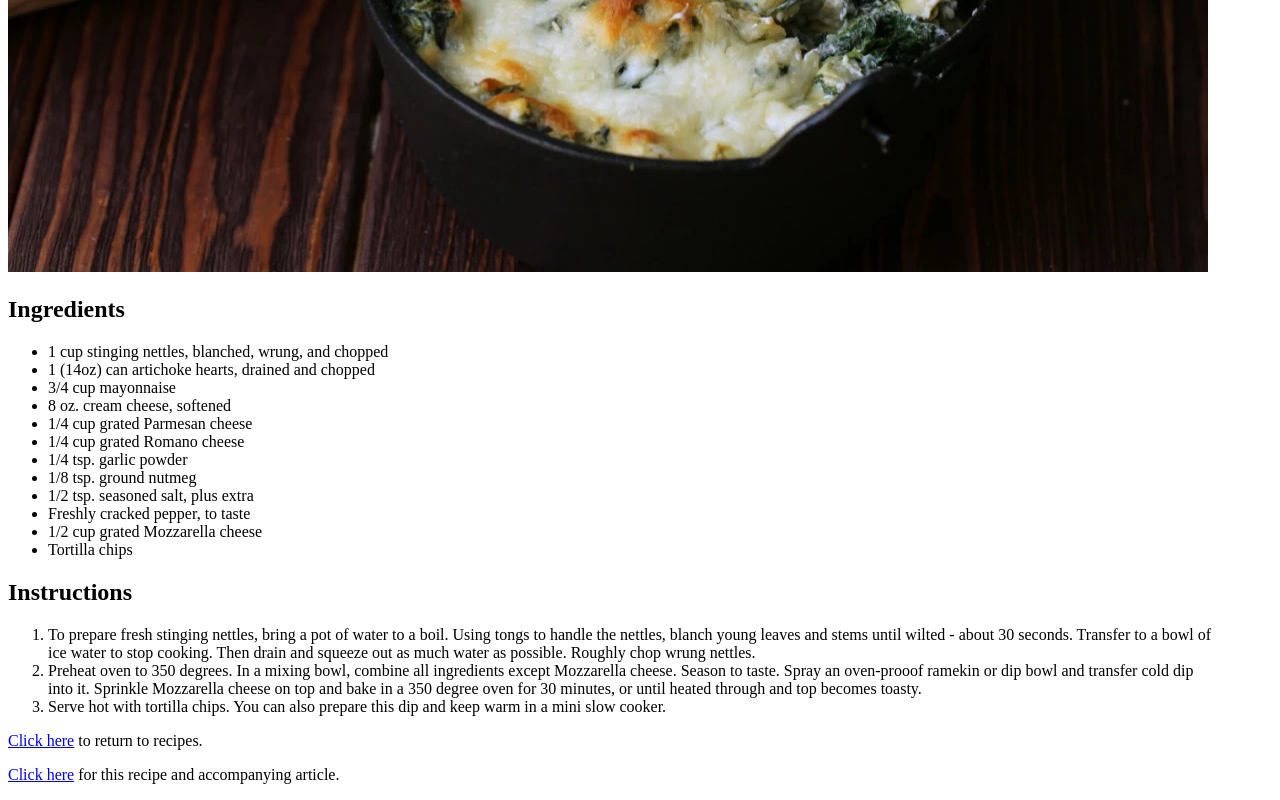
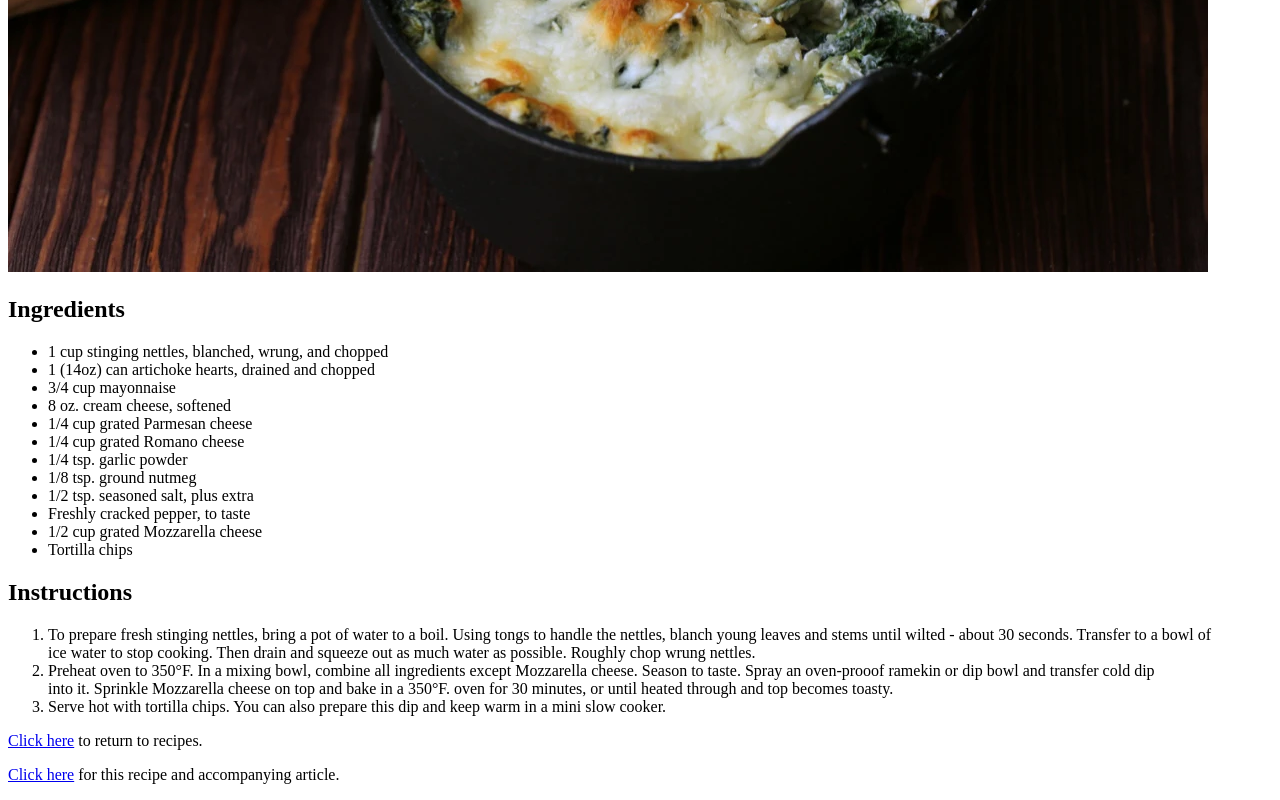
Before and after one commit to TexasTibab/odin-recipes, a plain HTML site: page recipes/stinging-nettle-dip.html in a window 1280 px wide. Shown: the part 483-1283 px from the top of the page. Drawn offline with Linux system fonts and the light colour scheme.

Commit message:
Updated appearance
I learned how to do a degree symbol. &deg

```diff
--- a/recipes/stinging-nettle-dip.html
+++ b/recipes/stinging-nettle-dip.html
@@ -37,10 +37,10 @@
                 much water as possible. Roughly chop wrung nettles.
             </li>
             <li>
-                Preheat oven to 350 degrees. In a mixing bowl, combine all ingredients except
+                Preheat oven to 350&degF. In a mixing bowl, combine all ingredients except
                 Mozzarella cheese. Season to taste. Spray an oven-prooof ramekin or dip bowl and
-                transfer cold dip <br>into it. Sprinkle Mozzarella cheese on top and bake in a 350
-                degree oven for 30 minutes, or until heated through and top becomes toasty.
+                transfer cold dip <br>into it. Sprinkle Mozzarella cheese on top and bake in a
+                350&degF. oven for 30 minutes, or until heated through and top becomes toasty.
             </li>
             <li>
                 Serve hot with tortilla chips. You can also prepare this dip and keep warm in a
```
